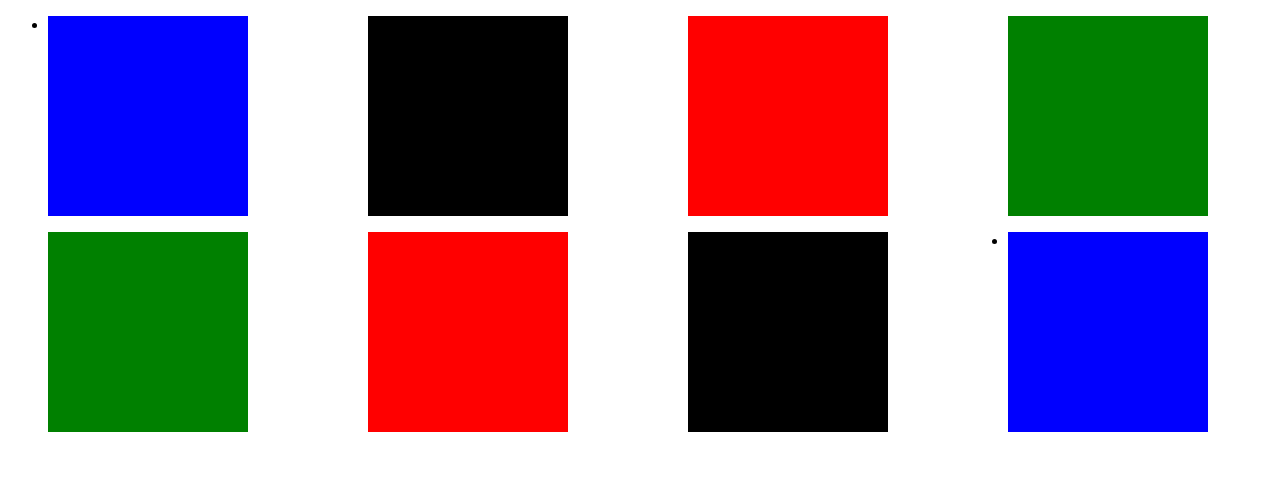
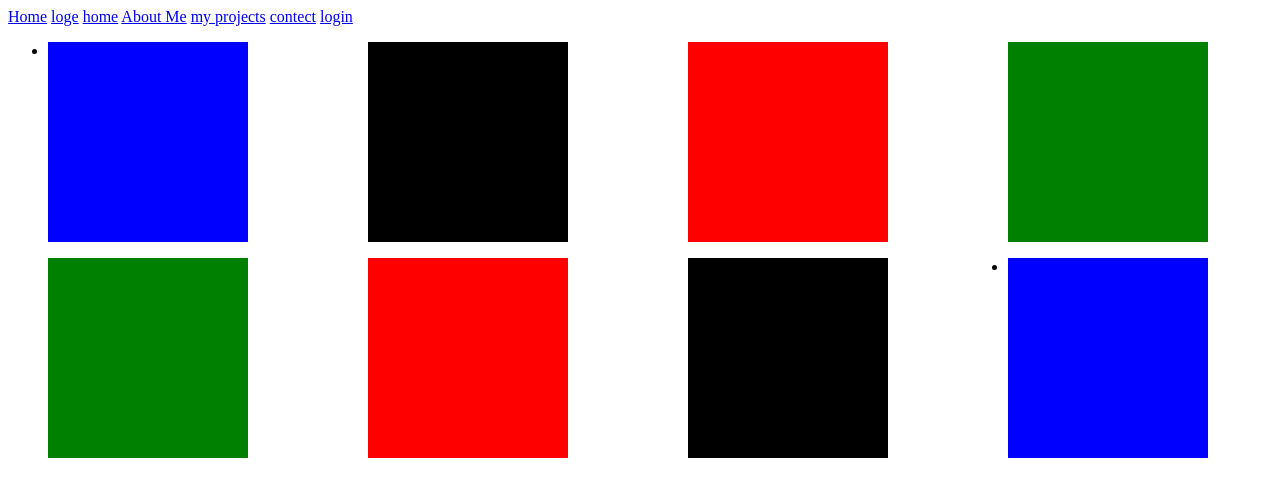
Before and after one commit to JustinKooleudu/school, a plain HTML site: page opdracht 6.2/blokken.html in a window 1280 px wide. Drawn offline with Linux system fonts and the light colour scheme.

Commit message:
Update blokken.html

```diff
--- a/opdracht 6.2/blokken.html
+++ b/opdracht 6.2/blokken.html
@@ -8,6 +8,15 @@
     <title>Document</title>
 </head>
 <body>
+    <div class="topnav">
+        <a class="active" href="#home">Home</a>
+        <a href="#logo">loge</a>
+        <a href="#home">home</a>
+        <a href="#about me">About Me</a>
+        <a href="#home">my projects</a>
+        <a href="#home">contect</a>
+        <a href="#home">login</a>
+    </div>
     <ul>
         <li class="blue"></li>
         <il class="black"></il>
```
